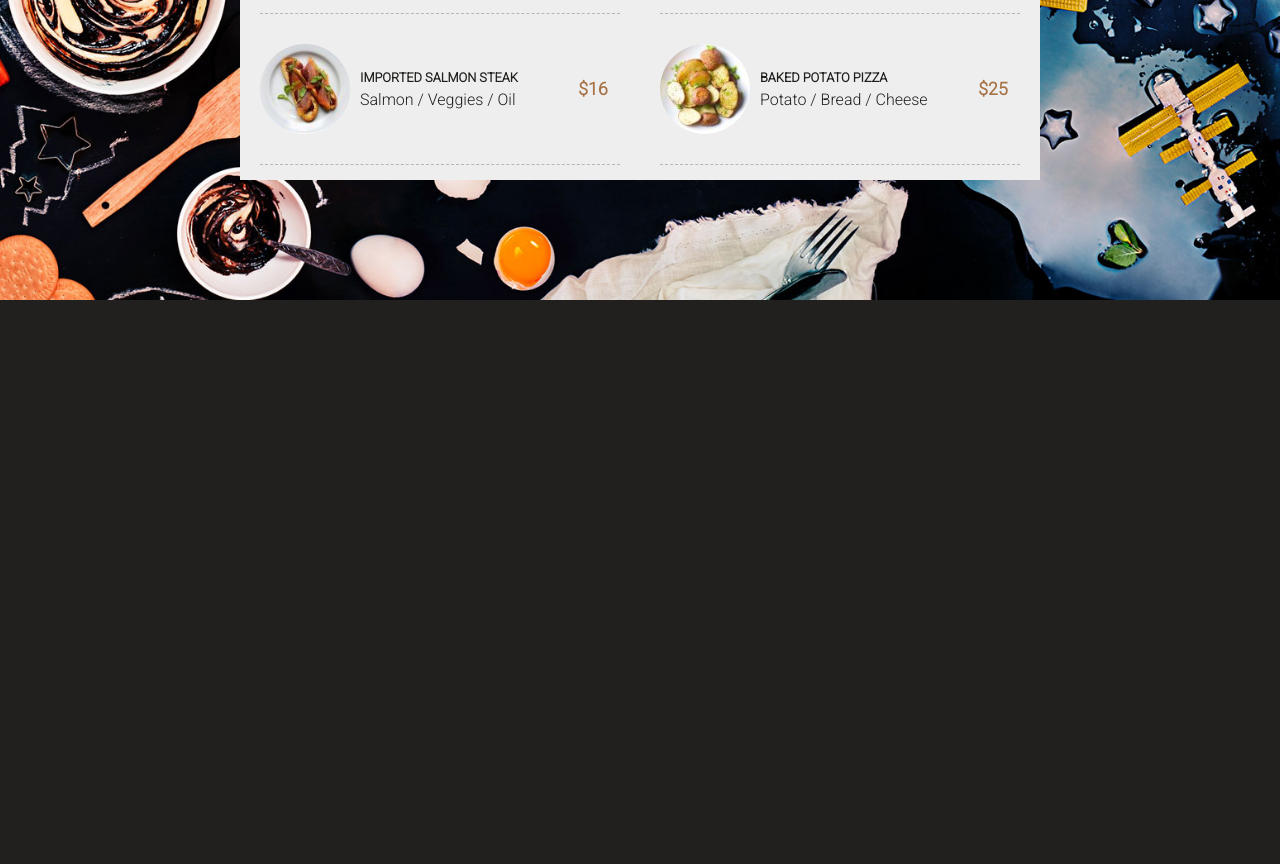
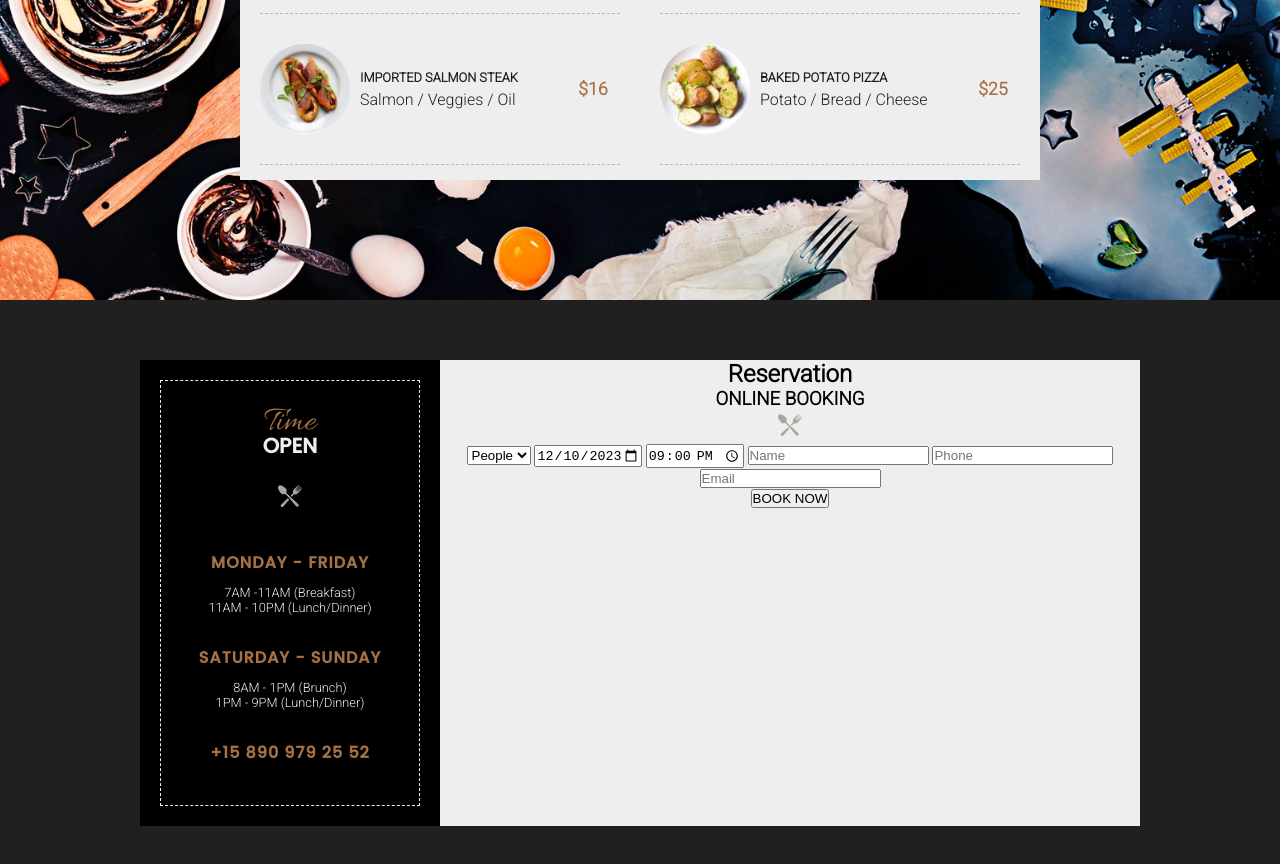
Before and after one commit to Tosiakzz/Tosiakzz.github.io, a plain HTML site: page le-resto/leresto.html in a window 1280 px wide. Shown: the part 1948-2812 px from the top of the page. Before the commit the page ends 2248 px from the top, so only its background shows below. Drawn offline with Linux system fonts and the light colour scheme.

Commit message:
section3 demi faite

```diff
--- a/le-resto/assets/style/_settings.scss
+++ b/le-resto/assets/style/_settings.scss
@@ -23,6 +23,7 @@ $color1: rgb(166,114,69);
     text-decoration: none;
     list-style: none;
     box-sizing: border-box;
+    cursor: default;
 }
 
 body {
--- a/le-resto/assets/style/layout/_section2.scss
+++ b/le-resto/assets/style/layout/_section2.scss
@@ -32,15 +32,18 @@
             font-size: 0.65rem;
         }
 
+        &:hover li:not(:hover) {
+            border-bottom: 1px solid $grey;
+        }
+
         li {
             border-bottom: 1px solid $grey;
             padding-bottom: 8px;
             transition: 0.2s;
             cursor: pointer;
 
-            &:hover {
-                border-bottom: 2px solid $color1;
-                transform: scale(1.1);
+            &:hover, &:nth-child(2) {
+                border-bottom: 1px solid $color1;
             }
         }
     }
--- a/le-resto/assets/style/layout/_section3.scss
+++ b/le-resto/assets/style/layout/_section3.scss
@@ -0,0 +1,54 @@
+.section3 {
+    max-width: 1000px;
+    width: 85%;
+    margin: 80px auto;
+    background: black;
+
+    .form-content {
+        display: grid;
+        grid-template-columns: 30% 70%;
+
+        .hours{
+            padding: 20px;
+
+            .hours-content{
+                color: $white;
+                border: 1px dashed $white;
+                padding: 20px 0 30px;
+
+                h3 {
+                    font-family: $fontdeco;
+                    font-size: 2.2rem;
+                    font-weight: 100;
+                    color: $color1;
+                }
+                h4 {
+                    font-family: $fonttitle;
+                    font-size: 1.3rem;
+                    font-weight: 700;
+                    margin-top: -15px;
+                }
+                img {
+                    margin: 20px 0 5px;
+                }
+                h5 {
+                    font-family: $fonttitle;
+                    color: $color1;
+                    letter-spacing: 1px;
+                    font-size: 1rem;
+                    margin: 30px 0 10px;
+                }
+                p {
+                    font-weight: 300;
+                    font-size: 0.8rem;
+                    line-height: -5px;
+                }
+            }
+
+
+        }
+        .form-infos {
+            background: $white;
+        }
+    }
+}
--- a/le-resto/leresto.html
+++ b/le-resto/leresto.html
@@ -134,6 +134,50 @@
                     </div>
                 </div>
             </section>
+            <section class="section3">
+                <div class="form-content">
+                    <div class="hours">
+                        <div class="hours-content">
+                            <h3>Time</h3>
+                            <h4>OPEN</h4>
+                            <img src="./assets/img/ic-plate.png" alt="icon-plate">
+                            <h5>MONDAY - FRIDAY</h5>
+                            <p>7AM -11AM (Breakfast)</p>
+                            <p>11AM - 10PM (Lunch/Dinner)</p>
+                            <h5>SATURDAY - SUNDAY</h5>
+                            <p>8AM - 1PM (Brunch)</p>
+                            <p>1PM - 9PM (Lunch/Dinner)</p>
+                            <h5>+15 890 979 25 52</h5>
+                        </div>
+                    </div>
+                    <div class="form-infos">
+                        <div class="form-infos-container">
+                            <h2>Reservation</h2>
+                            <h3>ONLINE BOOKING</h3>
+                            <img src="./assets/img/ic-plate.png" alt="icon-plate">
+                            <div class="form-inputs">
+                                <select name="" id="people">
+                                    <option value="">People</option>
+                                    <option value="1">1</option>
+                                    <option value="2">2</option>
+                                    <option value="3">3</option>
+                                    <option value="4">4</option>
+                                    <option value="5">5</option>
+                                    <option value="6">6</option>
+                                    <option value="7">7</option>
+                                    <option value="8">8</option>
+                                </select>
+                                <input type="date" id="booking-date" name="booking-date" value="2023-12-10" min="2023-12-10" max="2024-12-10">
+                                <input type="time" id="booking-time" name="booking-time" value="21:00" min="07:00" max="23:00">
+                                <input type="text" placeholder="Name">
+                                <input type="text" placeholder="Phone">
+                                <input type="email" placeholder="Email">
+                            </div>
+                            <button>BOOK NOW</button>
+                        </div>
+                    </div>
+                </div>
+            </section>
         </main>
 
         <footer>
```
Also changed, not shown: le-resto/assets/style/leresto.css, 1 other file.
